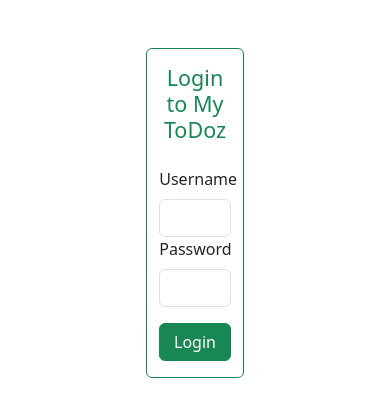
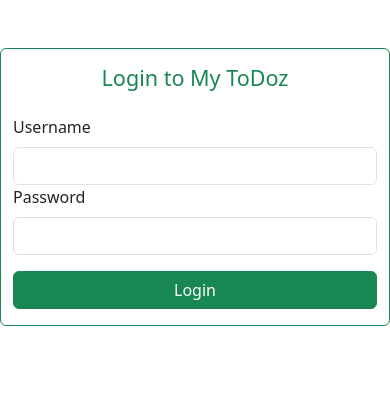
Before and after one commit to shankhalam/shantodo, a Django app: page /usercreds/user_login/ in a window 390 px wide. Shown: the part 56-473 px from the top of the page. Run offline with Django 5.2, Linux system fonts and the light colour scheme.

Commit message:
Login form design updated.

```diff
--- a/my_todoz/usercreds/templates/authenticate/login.html
+++ b/my_todoz/usercreds/templates/authenticate/login.html
@@ -2,7 +2,7 @@
 
 {% block body%}
 
-<div class="container w-25 my-5 border border-success rounded">
+<div class="container col-md-3 my-5 border border-success rounded">
   <form method="POST">
     {% csrf_token %}
     <h4 class="py-3 text-center text-success">Login to My ToDoz</h4>
```
Also changed, not shown: my_todoz/db.sqlite3.
